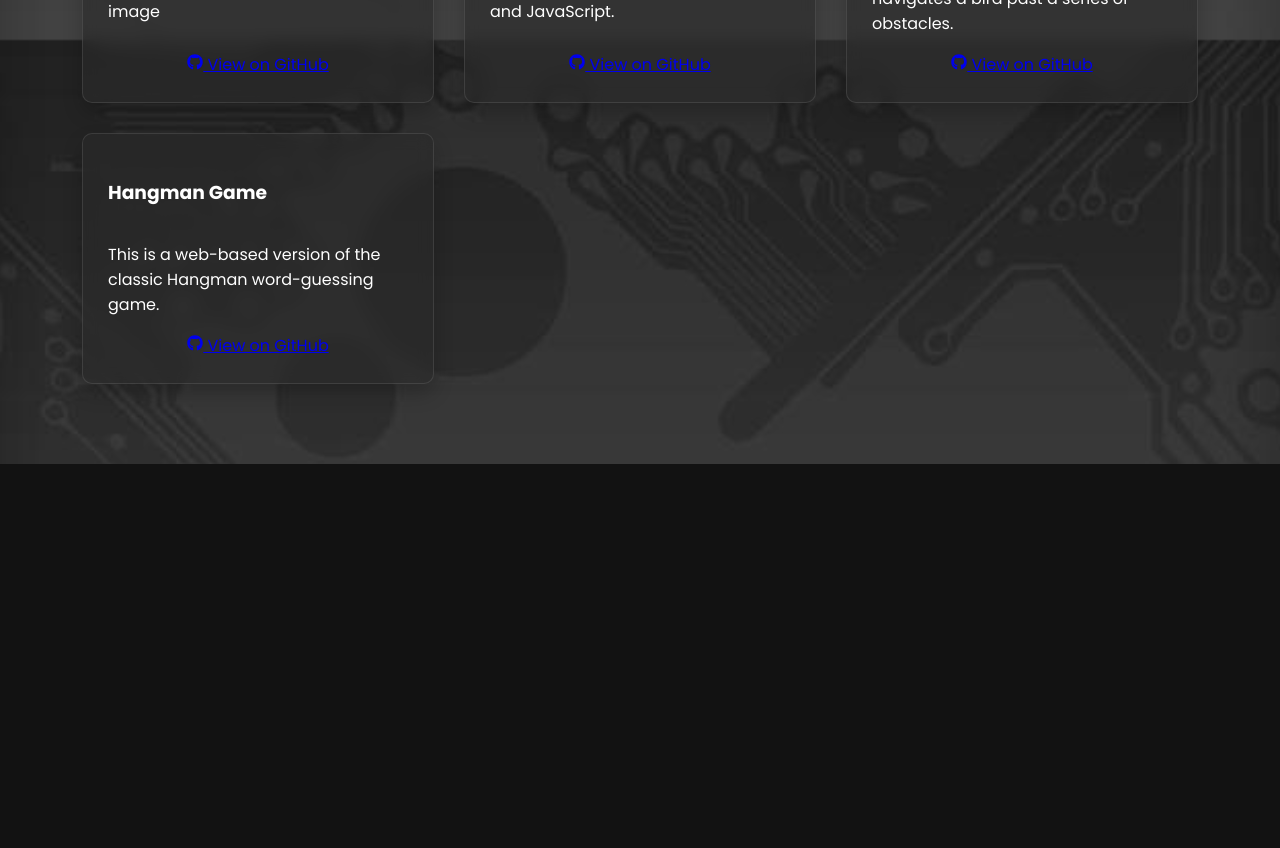
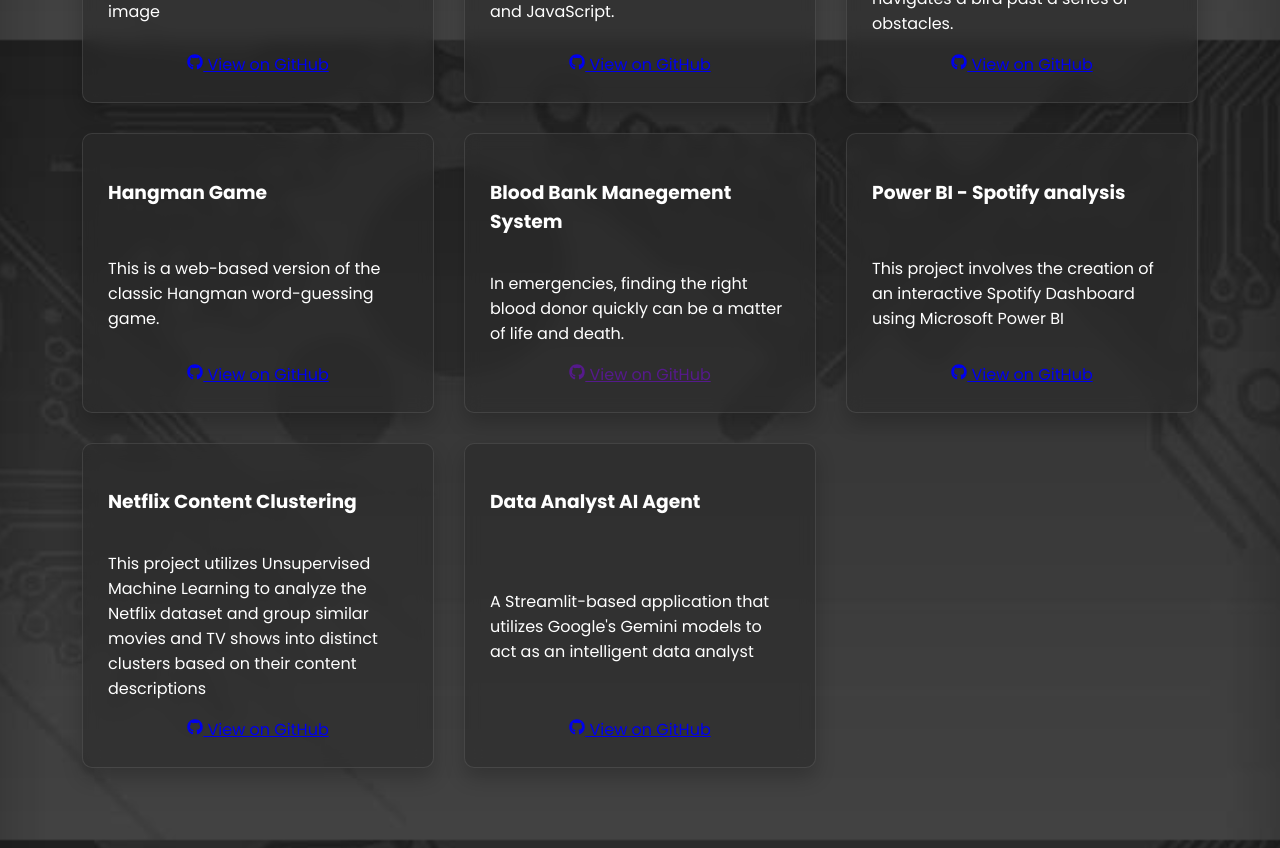
Before and after one commit to saivarshith123/My-Portfolio, a React (Create React App) app: page /projects in a window 1280 px wide. Shown: the part 2360-3208 px from the top of the page. Before the commit the page ends 2824 px from the top, so only its background shows below. Built offline with nearby package versions, Linux system fonts and the light colour scheme.

Commit message:
Add new projects to projectData.js

```diff
--- a/src/projectData.js
+++ b/src/projectData.js
@@ -108,6 +108,26 @@
     title: "Hangman Game",
     description: "This is a web-based version of the classic Hangman word-guessing game.",
     githubLink: "https://github.com/saivarshith123/hangman-game.git"
+  },
+  {
+    title: "Blood Bank Manegement System",
+    description: "In emergencies, finding the right blood donor quickly can be a matter of life and death.",
+    githubLink: ""
+  },
+  {
+    title: "Power BI - Spotify analysis",
+    description: "This project involves the creation of an interactive Spotify Dashboard using Microsoft Power BI",
+    githubLink: "https://github.com/saivarshith123/Spotify-Dashboard-Power-BI.git"
+  },
+  {
+    title: "Netflix Content Clustering",
+    description: "This project utilizes Unsupervised Machine Learning to analyze the Netflix dataset and group similar movies and TV shows into distinct clusters based on their content descriptions",
+    githubLink: "https://github.com/saivarshith123/netflix-kmeans-clustering.git"
+  },
+  {
+    title: "Data Analyst AI Agent",
+    description: "A Streamlit-based application that utilizes Google's Gemini models to act as an intelligent data analyst",
+    githubLink: "https://github.com/saivarshith123/Data-Analyst-AI-Agent.git"
   }
 ];
 
```
